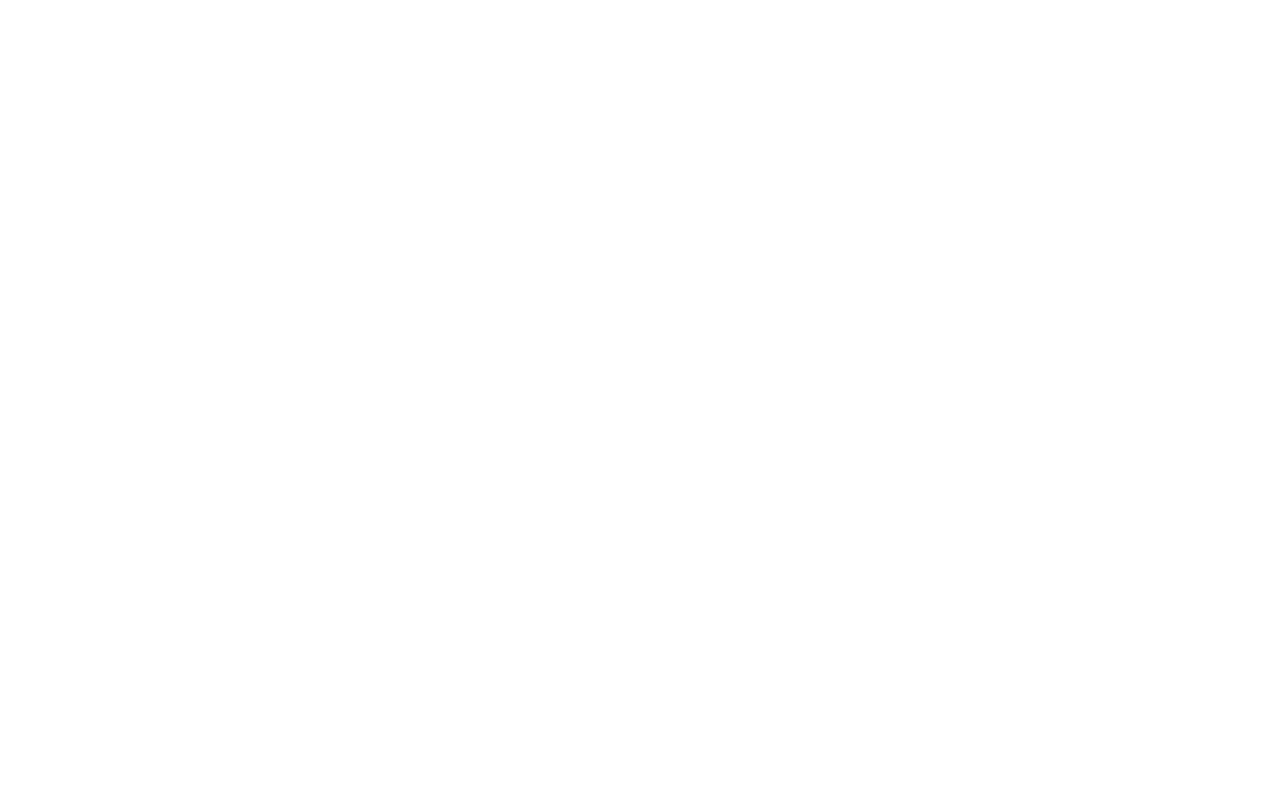
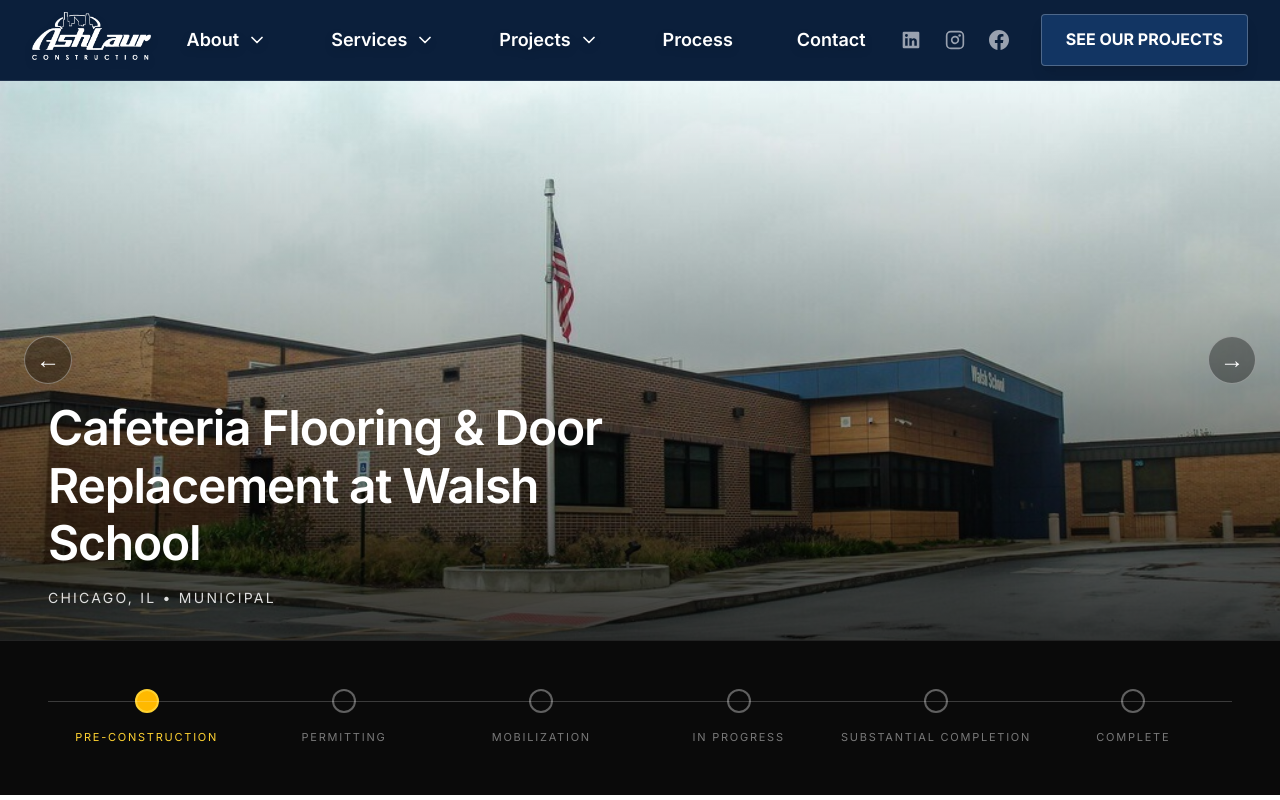
Before and after one commit to bpeters19/ashlaurwebsite, a Next.js app: page /projects/cafeteria-flooring-door-replacement-at-walsh-school in a window 1280 px wide. Before the commit this address had no page. Shown: the top 800 px of the page. Built offline with nearby package versions, Linux system fonts and the light colour scheme.

Commit message:
Refine project experience, upcoming route, and navigation

```diff
--- a/app/projects/[slug]/page.tsx
+++ b/app/projects/[slug]/page.tsx
@@ -1,8 +1,18 @@
 import Image from "next/image";
+import Link from "next/link";
 import { notFound } from "next/navigation";
 import Navbar from "../../../components/Navbar";
 import Footer from "../../../components/Footer";
 import { projects } from "@/data/projects";
+
+const timelinePhases = [
+  { key: "preconstruction", label: "Pre-Construction" },
+  { key: "permitting", label: "Permitting" },
+  { key: "mobilization", label: "Mobilization" },
+  { key: "in-progress", label: "In Progress" },
+  { key: "substantial-completion", label: "Substantial Completion" },
+  { key: "complete", label: "Complete" },
+] as const;
 
 type ProjectDetailPageProps = {
   params: Promise<{ slug: string }>;
@@ -20,43 +30,115 @@
     notFound();
   }
 
+  const upcomingStatuses = new Set<string>(["preconstruction", "permitting", "mobilization"]);
+  const projectGroup = upcomingStatuses.has(project.status)
+    ? projects.filter((item) => upcomingStatuses.has(item.status))
+    : projects;
+  const projectIndex = projectGroup.findIndex((item) => item.slug === project.slug);
+  const previousProject = projectGroup[(projectIndex - 1 + projectGroup.length) % projectGroup.length];
+  const nextProject = projectGroup[(projectIndex + 1) % projectGroup.length];
+
+  const currentPhaseIndex = timelinePhases.findIndex((phase) => phase.key === project.status);
+  const safePhaseIndex = currentPhaseIndex === -1 ? 0 : currentPhaseIndex;
+  const progressWidth = `${(safePhaseIndex / (timelinePhases.length - 1)) * 100}%`;
+
   return (
     <div className="min-h-screen bg-white">
       <Navbar />
       <main className="pt-20">
-        <section className="w-full">
+        <section className="w-full bg-neutral-950">
           <div className="relative w-full min-h-[70vh]">
             <Image
               src={project.image}
               alt={project.title}
               fill
-              className="object-cover"
+              className="object-cover object-center"
               priority
               sizes="100vw"
             />
-            <div className="absolute inset-0 bg-black/35" />
-            <div className="absolute bottom-8 left-8 text-white">
-              <p className="text-sm uppercase tracking-wider opacity-90">{project.category}</p>
-              <h1 className="text-4xl md:text-6xl font-bold mt-2">{project.title}</h1>
+            <div className="absolute inset-0 bg-gradient-to-t from-black/75 via-black/30 to-transparent" />
+            <Link
+              href={`/projects/${previousProject.slug}`}
+              aria-label="Previous project"
+              className="absolute left-4 md:left-6 top-1/2 -translate-y-1/2 z-10 h-10 w-10 md:h-12 md:w-12 rounded-full border border-white/35 bg-black/35 text-white flex items-center justify-center text-xl md:text-2xl hover:bg-black/55 transition-colors"
+            >
+              ←
+            </Link>
+            <Link
+              href={`/projects/${nextProject.slug}`}
+              aria-label="Next project"
+              className="absolute right-4 md:right-6 top-1/2 -translate-y-1/2 z-10 h-10 w-10 md:h-12 md:w-12 rounded-full border border-white/35 bg-black/35 text-white flex items-center justify-center text-xl md:text-2xl hover:bg-black/55 transition-colors"
+            >
+              →
+            </Link>
+            <div className="absolute bottom-8 left-6 md:left-10 lg:left-12 text-white max-w-xl">
+              <h1 className="text-xl md:text-2xl font-semibold tracking-tight">{project.title}</h1>
+              <p className="mt-2 text-xs md:text-sm uppercase tracking-[0.16em] text-white/85">
+                {project.location.address} • {project.category}
+              </p>
             </div>
           </div>
         </section>
 
-        <section className="w-full py-10 px-6 md:px-10 lg:px-12">
-          <div className="grid md:grid-cols-3 gap-6 text-gray-900">
-            <div>
-              <p className="text-xs uppercase tracking-wider text-gray-500">Status</p>
-              <p className="mt-2 text-lg font-semibold capitalize">{project.status}</p>
+        <section className="w-full bg-neutral-950 border-t border-white/10">
+          <div className="px-6 md:px-10 lg:px-12 py-10 md:py-12">
+            <div className="overflow-x-auto">
+              <div className="relative min-w-[720px]">
+                <div className="absolute left-0 right-0 top-3 h-px bg-white/20" />
+                <div className="absolute left-0 top-3 h-px bg-white/80" style={{ width: progressWidth }} />
+
+                <div className="grid grid-cols-6">
+                  {timelinePhases.map((phase, index) => {
+                    const isCompleted = index < safePhaseIndex;
+                    const isCurrent = index === safePhaseIndex;
+
+                    return (
+                      <div key={phase.key} className="flex flex-col items-center">
+                        <div
+                          className={`h-6 w-6 rounded-full border-2 transition-colors duration-300 ${
+                            isCurrent
+                              ? "bg-amber-400 border-amber-300"
+                              : isCompleted
+                                ? "bg-white border-white"
+                                : "bg-neutral-950 border-white/35"
+                          }`}
+                        />
+                        <p
+                          className={`mt-4 text-[11px] uppercase tracking-[0.16em] whitespace-nowrap ${
+                            isCurrent
+                              ? "text-amber-300"
+                              : isCompleted
+                                ? "text-white/85"
+                                : "text-white/45"
+                          }`}
+                        >
+                          {phase.label}
+                        </p>
+                      </div>
+                    );
+                  })}
+                </div>
+              </div>
             </div>
+          </div>
+        </section>
+
+        <section className="w-full py-12 px-6 md:px-10 lg:px-12">
+          <div className="grid md:grid-cols-3 gap-8 text-gray-900">
             <div>
               <p className="text-xs uppercase tracking-wider text-gray-500">Location</p>
               <p className="mt-2 text-lg font-semibold">{project.location.address}</p>
+            </div>
+            <div>
+              <p className="text-xs uppercase tracking-wider text-gray-500">Type</p>
+              <p className="mt-2 text-lg font-semibold">{project.category}</p>
             </div>
             <div>
               <p className="text-xs uppercase tracking-wider text-gray-500">Description</p>
               <p className="mt-2 text-lg leading-relaxed">{project.description}</p>
             </div>
           </div>
+
         </section>
       </main>
       <Footer />
--- /dev/null
+++ b/app/projects/upcoming/page.tsx
@@ -0,0 +1,90 @@
+import Link from "next/link";
+import Image from "next/image";
+import Navbar from "../../../components/Navbar";
+import Footer from "../../../components/Footer";
+import { projects } from "@/data/projects";
+
+const timelinePhases = [
+	"preconstruction",
+	"permitting",
+	"mobilization",
+	"in-progress",
+	"substantial-completion",
+	"complete",
+] as const;
+
+export default function UpcomingProjectsPage() {
+	const upcomingStatuses = new Set(["preconstruction", "permitting", "mobilization"]);
+	const upcomingProjects = projects.filter((project) => upcomingStatuses.has(project.status));
+
+	return (
+		<div className="min-h-screen bg-white">
+			<Navbar />
+			<main className="pt-20">
+				<section className="bg-white border-b border-gray-200 py-8">
+					<div className="max-w-7xl mx-auto px-4 sm:px-6 lg:px-8">
+						<h1 className="text-4xl md:text-5xl font-bold text-gray-900 mb-2">Upcoming Projects</h1>
+						<p className="text-lg text-gray-600">A preview of projects currently in preconstruction and mobilization.</p>
+					</div>
+				</section>
+
+				<section className="py-10">
+					<div className="max-w-7xl mx-auto px-4 sm:px-6 lg:px-8">
+						<div className="grid grid-cols-1 sm:grid-cols-2 lg:grid-cols-3 gap-6">
+							{upcomingProjects.map((project) => {
+								const currentPhaseIndex = timelinePhases.findIndex((phase) => phase === project.status);
+								const safePhaseIndex = currentPhaseIndex === -1 ? 0 : currentPhaseIndex;
+
+								return (
+									<Link
+										key={project.slug}
+										href={`/projects/${project.slug}`}
+										className="group block overflow-hidden rounded-lg"
+									>
+										<div className="relative aspect-[4/3] w-full">
+											<Image
+												src={project.image}
+												alt={project.title}
+												fill
+												className="object-cover object-center transition-transform duration-500 group-hover:scale-105"
+											/>
+											<div className="absolute inset-0 bg-black/20 group-hover:bg-black/40 transition" />
+											<div className="absolute bottom-2 left-2 text-white max-w-[78%]">
+												<p className="m-0 text-[20px] md:text-[22px] font-semibold tracking-tight leading-[1.15]">{project.title}</p>
+												<p className="m-0 mt-0.5 text-[18px] uppercase tracking-[0.1em] text-white/75 leading-none">{project.location.address}</p>
+
+												<div className="relative mt-2 w-36">
+													<div className="absolute left-0 right-0 top-1.5 h-px bg-white/30" />
+													<div className="relative flex justify-between">
+														{timelinePhases.map((phase, index) => {
+															const isCompleted = index < safePhaseIndex;
+															const isCurrent = index === safePhaseIndex;
+
+															return (
+																<span
+																	key={phase}
+																	className={`h-3 w-3 rounded-full border ${
+																		isCurrent
+																			? "bg-amber-400 border-amber-300"
+																			: isCompleted
+																				? "bg-white border-white"
+																				: "bg-transparent border-white/40"
+																	}`}
+																/>
+															);
+														})}
+													</div>
+												</div>
+											</div>
+										</div>
+									</Link>
+								);
+							})}
+						</div>
+					</div>
+				</section>
+			</main>
+			<Footer />
+		</div>
+	);
+}
--- a/data/projects.ts
+++ b/data/projects.ts
@@ -4,7 +4,13 @@
   image: string;
   slug: string;
   description: string;
-  status: "completed" | "ongoing" | "upcoming";
+  status:
+    | "preconstruction"
+    | "permitting"
+    | "mobilization"
+    | "in-progress"
+    | "substantial-completion"
+    | "complete";
   location: {
     lat: number;
     lng: number;
@@ -19,7 +25,7 @@
     image: "/markets/hospitality/projects/zachary-hotel.png",
     slug: "zachary-hotel",
     description: "Boutique hospitality project delivered with tight sequencing and premium finishes.",
-    status: "completed",
+    status: "complete",
     location: {
       lat: 41.8781,
       lng: -87.6298,
@@ -32,7 +38,7 @@
     image: "/markets/healthcare/projects/Stroger%20Hospital%20Doors.png",
     slug: "stroger-hospital",
     description: "Hospital infrastructure upgrades executed in active care environments.",
-    status: "completed",
+    status: "complete",
     location: {
       lat: 41.8866,
       lng: -87.6627,
@@ -45,7 +51,7 @@
     image: "/markets/healthcare/projects/Friend-Health.png",
     slug: "friend-health-woodlawn",
     description: "Community health facility improvements with patient-first phasing controls.",
-    status: "completed",
+    status: "complete",
     location: {
       lat: 41.8044,
       lng: -87.5887,
@@ -58,7 +64,7 @@
     image: "/markets/education/projects/raintree.png",
     slug: "raintree-hall",
     description: "Academic facilities modernization with campus stakeholder coordination.",
-    status: "completed",
+    status: "complete",
     location: {
       lat: 41.7867,
       lng: -87.6210,
@@ -71,7 +77,7 @@
     image: "/markets/education/projects/CPS-Near-West-Offices-1.jpg",
     slug: "cps-offices",
     description: "Public education administration offices delivered under active occupancy constraints.",
-    status: "completed",
+    status: "complete",
     location: {
       lat: 41.8783,
       lng: -87.6289,
@@ -84,7 +90,7 @@
     image: "/markets/affordable-housing/foglia-residences.jpg",
     slug: "foglia-residences",
     description: "Affordable housing project built with structured inspection and closeout discipline.",
-    status: "completed",
+    status: "complete",
     location: {
       lat: 41.8910,
       lng: -87.6180,
@@ -97,7 +103,7 @@
     image: "/markets/affordable-housing/westhaven-park.jpg",
     slug: "westhaven-park",
     description: "Mixed-use community development with coordinated delivery across multiple scopes.",
-    status: "completed",
+    status: "complete",
     location: {
       lat: 41.7521,
       lng: -87.6555,
@@ -110,7 +116,7 @@
     image: "/markets/education/projects/CPS-Near-West-Offices-1.jpg",
     slug: "jtdc-bathroom-renovations",
     description: "Phased restroom renovation work coordinated to maintain day-to-day facility operations.",
-    status: "ongoing",
+    status: "in-progress",
     location: {
       lat: 41.8783,
       lng: -87.6289,
@@ -123,7 +129,7 @@
     image: "/markets/healthcare/projects/Stroger%20Hospital%20Doors.png",
     slug: "ccab-1st-floor-toilet",
     description: "First-floor toilet modernization delivered with controlled access and active-facility coordination.",
-    status: "ongoing",
+    status: "in-progress",
     location: {
       lat: 41.8866,
       lng: -87.6627,
@@ -133,10 +139,10 @@
   {
     title: "Cook County Health – Buildings and Grounds Storage Trailer Site Development",
     category: "Municipal",
-    image: "/markets/municipal/projects/Cook-County-Health-Storage-Trailer.jpg",
+    image: "/images/from-the-field/cook-county-health-building.jpg",
     slug: "cook-county-health-buildings-and-grounds-storage-trailer-site-development",
     description: "Site development for storage trailer facilities at Cook County Health buildings and grounds.",
-    status: "upcoming",
+    status: "preconstruction",
     location: {
       lat: 41.8783,
       lng: -87.6289,
@@ -146,10 +152,10 @@
   {
     title: "Park Forest Indianwood/Blackhawk Plaza",
     category: "Municipal",
-    image: "/markets/municipal/projects/Park-Forest-Indianwood-Blackhawk-Plaza.jpg",
+    image: "/images/from-the-field/parkforest.jpg",
     slug: "park-forest-indianwood-blackhawk-plaza",
     description: "Site development for Park Forest Indianwood/Blackhawk Plaza.",
-    status: "upcoming",
+    status: "preconstruction",
     location: {
       lat: 41.8783,
       lng: -87.6289,
@@ -157,12 +163,12 @@
     },
   },
   {
-    title: "Central Middle School - Interior Upgrades",
+    title: "Cafeteria Flooring & Door Replacement at Walsh School",
     category: "Municipal",
-    image: "/markets/municipal/projects/Central-Middle-School-Interior-Upgrades.jpg",
-    slug: "central-middle-school-interior-upgrades",
-    description: "Interior upgrades for Central Middle School.",
-    status: "upcoming",
+    image: "/markets/municipal/projects/walsh-elementary-school-lockport-il-primaryphoto.jpg",
+    slug: "cafeteria-flooring-door-replacement-at-walsh-school",
+    description: "Cafeteria flooring and door replacement at Walsh School.",
+    status: "preconstruction",
     location: {
       lat: 41.8783,
       lng: -87.6289,
```
Also changed, not shown: components/Navbar.tsx (+6 -4 lines), components/sections/FromTheField.tsx (+11 -42 lines), public/markets/municipal/projects/walsh-elementary-school-lockport-il-primaryphoto.jpg (added).
